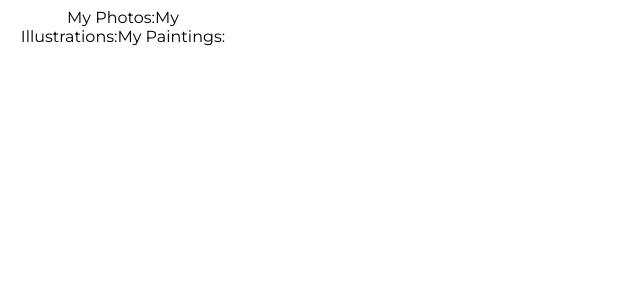
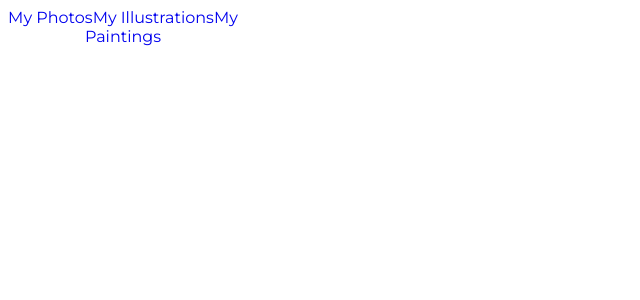
Before and after one commit to christiangoran/Using-Functional-Components-Challenge, a React (Create React App) app in the folder my-app/: page / in a window 1280 px wide. Shown: the top 300 px of the page, without its empty margins (0-640 px from the left). Built offline with nearby package versions, Linux system fonts and the light colour scheme.

Commit message:
Updated SideBar.js

```diff
--- a/my-app/src/components/Sidebar.js
+++ b/my-app/src/components/Sidebar.js
@@ -3,9 +3,15 @@ import react from "react";
 const Sidebar = () => {
   return (
     <div>
-      <a>My Photos:</a>
-      <a>My Illustrations:</a>
-      <a>My Paintings:</a>
+      <a href="#" target="_blank">
+        My Photos
+      </a>
+      <a href="#" target="_blank">
+        My Illustrations
+      </a>
+      <a href="#" target="_blank">
+        My Paintings
+      </a>
     </div>
   );
 };
```
